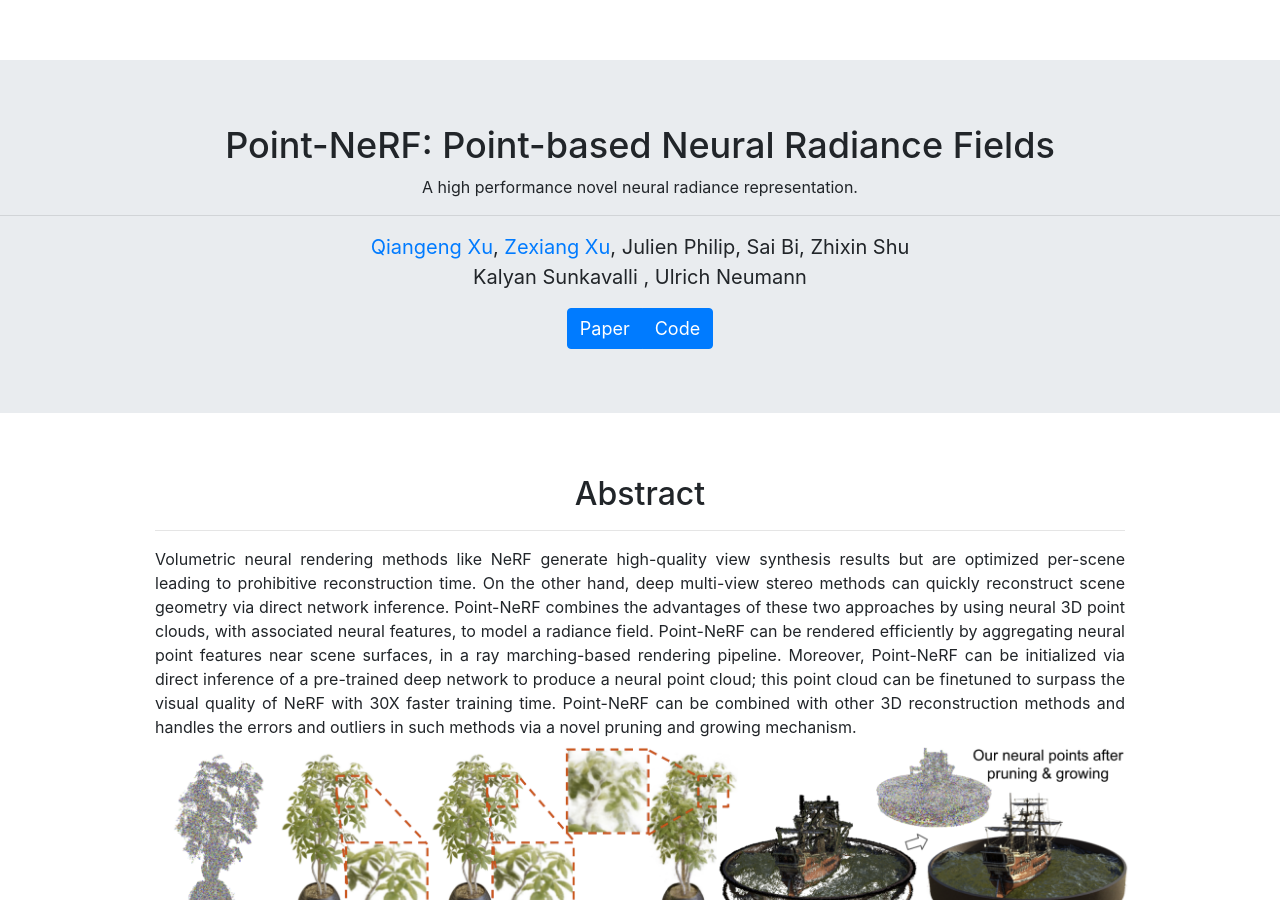
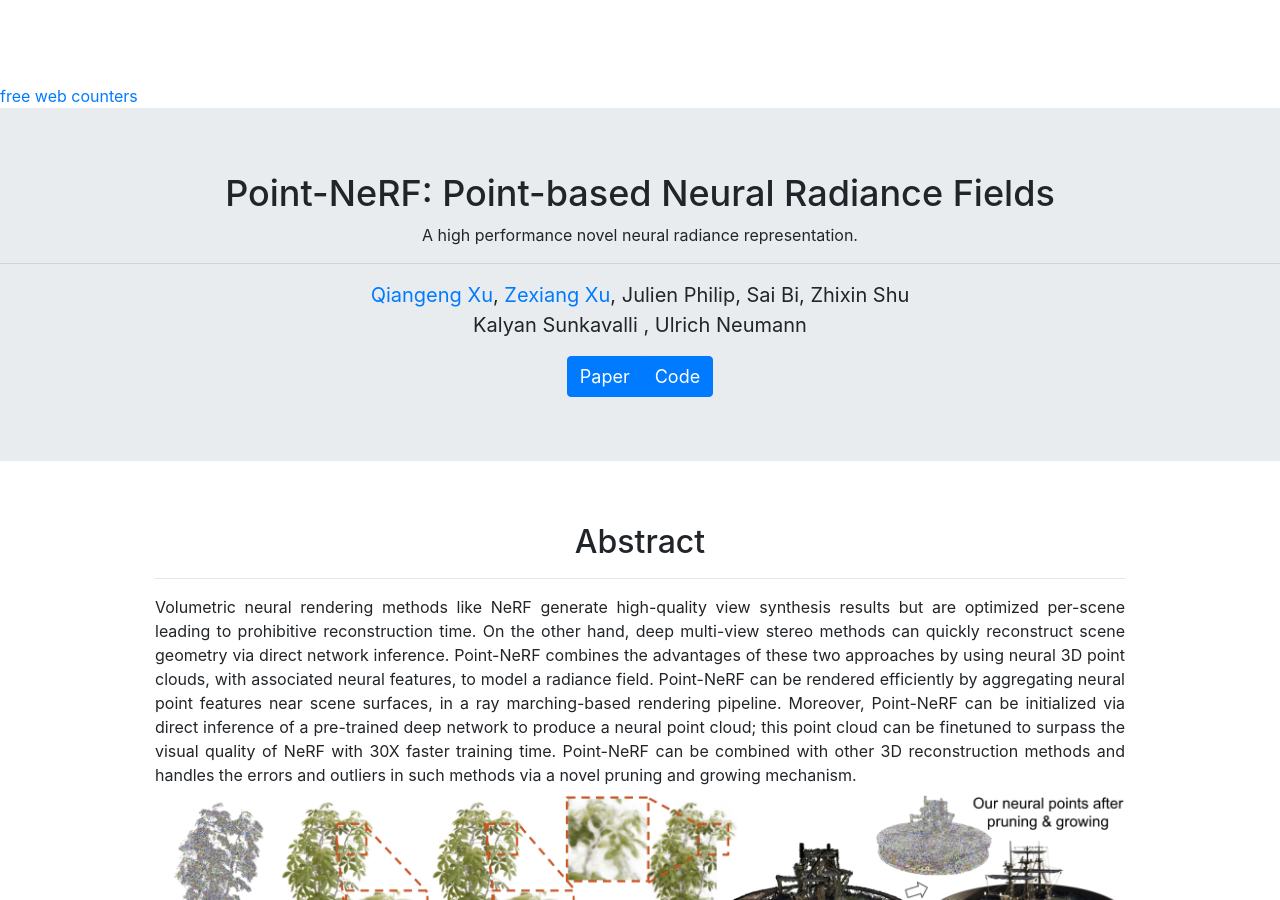
Before and after one commit to Xharlie/xharlie.github.io, a Jekyll site: the page projects/project_sites/pointnerf/index.html, which Jekyll copies as it is, in a window 1280 px wide and 900 px high. Built offline with Jekyll 4.4.1, drawn with Linux system fonts in a browser that asks for light colours.

Commit message:
Update index.html

```diff
--- a/projects/project_sites/pointnerf/index.html
+++ b/projects/project_sites/pointnerf/index.html
@@ -26,6 +26,7 @@
 </head>
 
 <body>
+<div id="sfcqt42gyzcfypxwpnmchae5fgmyr8mc5cx"></div><script type="text/javascript" src="https://counter2.stat.ovh/private/counter.js?c=qt42gyzcfypxwpnmchae5fgmyr8mc5cx&down=async" async></script><br><a href="https://www.freecounterstat.com">free web counters</a><noscript><a href="https://www.freecounterstat.com" title="free web counters"><img src="https://counter2.stat.ovh/private/freecounterstat.php?c=qt42gyzcfypxwpnmchae5fgmyr8mc5cx" border="0" title="free web counters" alt="free web counters"></a></noscript>
 <div class="jumbotron jumbotron-fluid">
     <div class="container"></div>
     <h2>Point-NeRF: Point-based Neural Radiance Fields</h2>
```
